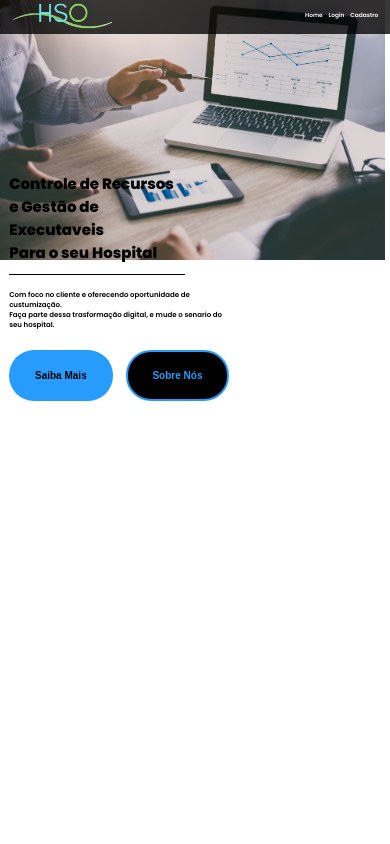
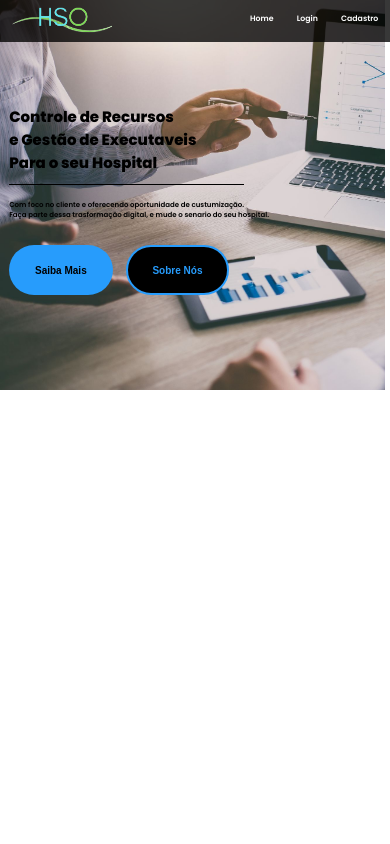
Before and after one commit to 2ADSC-Grupo9-HSO/Site-Institucional, a website: page site/public/index.html in a window 390 px wide. Shown: the top 844 px of the page. Drawn offline with Linux system fonts and the light colour scheme.

Commit message:
responsividade para celular no 1° container

```diff
--- a/site/public/css/style.css
+++ b/site/public/css/style.css
@@ -80,7 +80,34 @@ background-repeat: no-repeat;
   align-items: flex-start;
   /* border: solid 1px blue; */
 }
-@media screen and (max-width: 900px) {
+ @media screen and (max-width: 800px) {
+  .conteudo{
+    height: 35%;
+    width: 80%;
+    transition: 0.5s;
+  }
+  .imagemFundo{
+    background-size: max(150vw, 5px);
+    transition: 0.5s;
+  }
+  .navbar{
+    height: 5vh;
+    transition: 0.5s;
+  }
+  .menu{
+    width: 35%;
+  }
+  .links{
+    font-size: max(2vw, 1px);
+  }
+  .conteudo_medio  {
+    font-size: max(2.5vw, 5px);
+
+  }
+
+}
+
+/* @media screen and (max-width: 900px) {
   .conteudo{
     height: 70%;
     transition: 0.5s;
@@ -120,6 +147,17 @@ background-repeat: no-repeat;
       transition: 0.5s;
     }
   }
+   @media screen and (max-width: 600px) {
+    .conteudo{
+      height: 47.5%;
+      transition: 0.5s;
+    }
+    .navbar{
+      height: 4vh;
+      transition: 0.5s;
+    }
+  } */
+
 .conteudo_superior{
   width: 80%;
   font-weight:800;
@@ -132,7 +170,6 @@ background-repeat: no-repeat;
   .conteudo_medio{
  height: 15%;
  width: 100%;
- font-size: max(1.2vh, 7px);
  font-size: max(1.5vw, 7px);
  font-weight: 600;
   }
```
